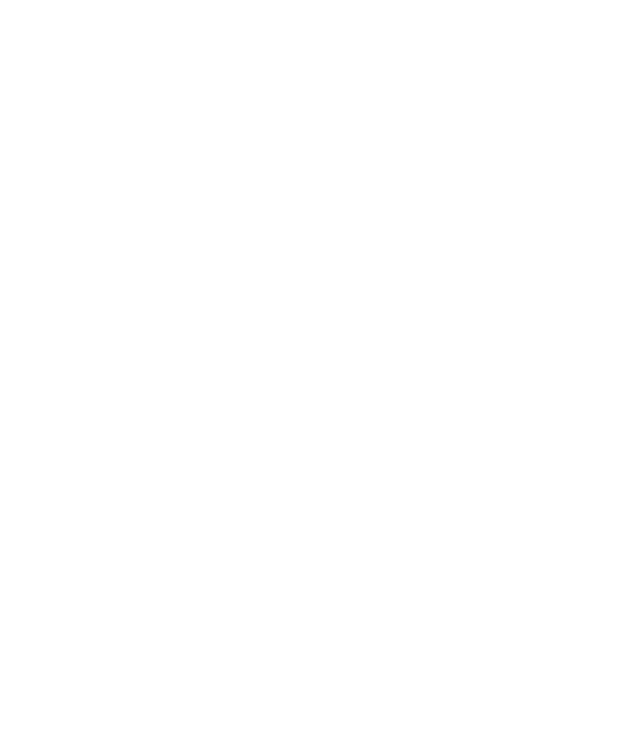
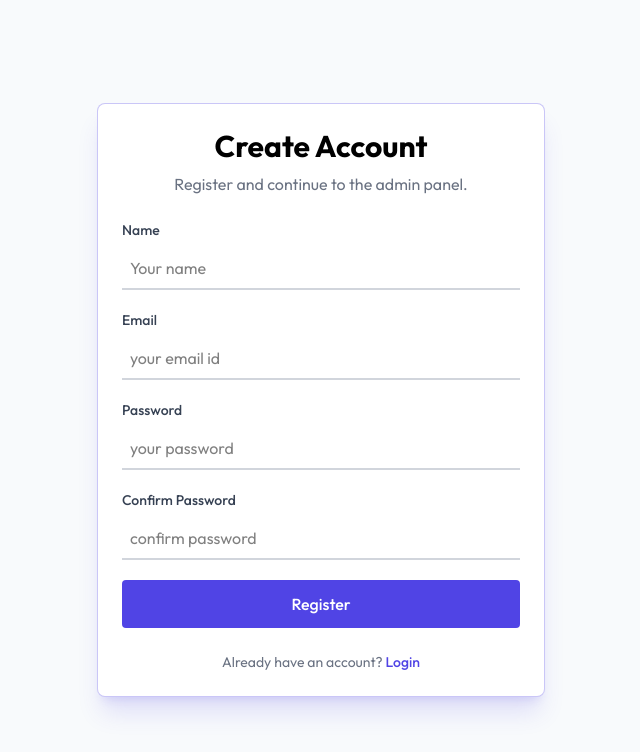
Before and after one commit to kasarshravani04/QuickBlog, a React (Vite) app in the folder client/: page /admin/register in a window 1280 px wide. Before the commit this address had no page. Shown: the top 752 px of the page, without its empty margins (319-959 px from the left). Built offline with nearby package versions, Linux system fonts and the light colour scheme.

Commit message:
feat:added register/login pages

```diff
--- a/client/src/App.jsx
+++ b/client/src/App.jsx
@@ -1,14 +1,14 @@
 import { Route, Routes } from 'react-router-dom'
 import Home from "./pages/Home";
 import Blog from "./pages/Blog";
-import Layout from './pages/admin/layout';
+import Layout from './pages/admin/Layout';
 import Login from './components/admin/Login';
+import Register from './components/admin/Register';
 import Dashboard from "./pages/admin/Dashboard";
 import AddBlog from "./pages/admin/AddBlog";
 import ListBlog from "./pages/admin/ListBlog";
 import Comments from "./pages/admin/Comments";
 import 'quill/dist/quill.snow.css';
-
 
 const App = () => {
   return (
@@ -16,7 +16,9 @@ const App = () => {
        <Routes>
            <Route path ="/" element={<Home/>} />
            <Route path ="/blog/:id" element={<Blog/>} />
-           <Route path='/admin' element={true ?<Layout/> : <Login/>}>
+           <Route path="/admin" element={<Login />} />
+           <Route path="/admin/register" element={<Register />} />
+           <Route path="/admin/dashboard" element={<Layout />}>
               <Route index element={<Dashboard/>}/>
               <Route path='addBlog' element={<AddBlog/>}/>
               <Route path='listBlog' element={<ListBlog/>}/>
@@ -27,4 +29,4 @@ const App = () => {
   )
 }
 
-export default App
+export default App;
--- a/client/src/components/admin/Login.jsx
+++ b/client/src/components/admin/Login.jsx
@@ -1,12 +1,15 @@
 import { useState } from 'react'
+import { Link, useNavigate } from 'react-router-dom'
 
 const Login = () => {
-
+  const navigate = useNavigate()
   const [email, setEmail] = useState('')
   const [password, setPassword] = useState('')
 
   const handleSubmit = async (e) =>{
     e.preventDefault()
+    // Replace this with real auth logic later
+    navigate('/admin/dashboard')
   }
 
   return (
@@ -39,6 +42,10 @@ const Login = () => {
                       Login
                     </button>
                 </form>
+                <p className='text-sm text-center text-gray-500 mt-6'>
+                  Don't have an account?{' '}
+                  <Link to='/admin/register' className='text-primary font-medium'>Register</Link>
+                </p>
            </div>
        </div>
     </div>
--- /dev/null
+++ b/client/src/components/admin/Register.jsx
@@ -0,0 +1,99 @@
+import { useState } from 'react'
+import { useNavigate, Link } from 'react-router-dom'
+
+const Register = () => {
+  const navigate = useNavigate()
+  const [name, setName] = useState('')
+  const [email, setEmail] = useState('')
+  const [password, setPassword] = useState('')
+  const [confirmPassword, setConfirmPassword] = useState('')
+  const [error, setError] = useState('')
+
+  const handleSubmit = (e) => {
+    e.preventDefault()
+    if (password !== confirmPassword) {
+      setError('Passwords do not match')
+      return
+    }
+
+    // Replace with real registration logic later
+    navigate('/admin/dashboard')
+  }
+
+  return (
+    <div className='flex items-center justify-center h-screen bg-slate-50'>
+      <div className='w-full max-w-md p-6 border border-primary/30 shadow-xl shadow-primary/15 rounded-lg bg-white'>
+        <div className='text-center mb-6'>
+          <h1 className='text-3xl font-bold'>Create Account</h1>
+          <p className='text-gray-500 mt-2'>Register and continue to the admin panel.</p>
+        </div>
+
+        <form onSubmit={handleSubmit} className='space-y-5'>
+          {error && <p className='text-sm text-red-600'>{error}</p>}
+
+          <div className='flex flex-col'>
+            <label className='mb-2 text-sm font-medium text-gray-700'>Name</label>
+            <input
+              type='text'
+              value={name}
+              onChange={(e) => setName(e.target.value)}
+              required
+              placeholder='Your name'
+              className='border-b-2 border-gray-300 p-2 outline-none focus:border-primary'
+            />
+          </div>
+
+          <div className='flex flex-col'>
+            <label className='mb-2 text-sm font-medium text-gray-700'>Email</label>
+            <input
+              type='email'
+              value={email}
+              onChange={(e) => setEmail(e.target.value)}
+              required
+              placeholder='your email id'
+              className='border-b-2 border-gray-300 p-2 outline-none focus:border-primary'
+            />
+          </div>
+
+          <div className='flex flex-col'>
+            <label className='mb-2 text-sm font-medium text-gray-700'>Password</label>
+            <input
+              type='password'
+              value={password}
+              onChange={(e) => setPassword(e.target.value)}
+              required
+              placeholder='your password'
+              className='border-b-2 border-gray-300 p-2 outline-none focus:border-primary'
+            />
+          </div>
+
+          <div className='flex flex-col'>
+            <label className='mb-2 text-sm font-medium text-gray-700'>Confirm Password</label>
+            <input
+              type='password'
+              value={confirmPassword}
+              onChange={(e) => setConfirmPassword(e.target.value)}
+              required
+              placeholder='confirm password'
+              className='border-b-2 border-gray-300 p-2 outline-none focus:border-primary'
+            />
+          </div>
+
+          <button
+            type='submit'
+            className='w-full py-3 font-medium bg-primary text-white rounded cursor-pointer hover:bg-primary/90'
+          >
+            Register
+          </button>
+        </form>
+
+        <p className='text-sm text-center text-gray-500 mt-6'>
+          Already have an account?{' '}
+          <Link to='/admin' className='text-primary font-medium'>Login</Link>
+        </p>
+      </div>
+    </div>
+  )
+}
+
+export default Register;
```
